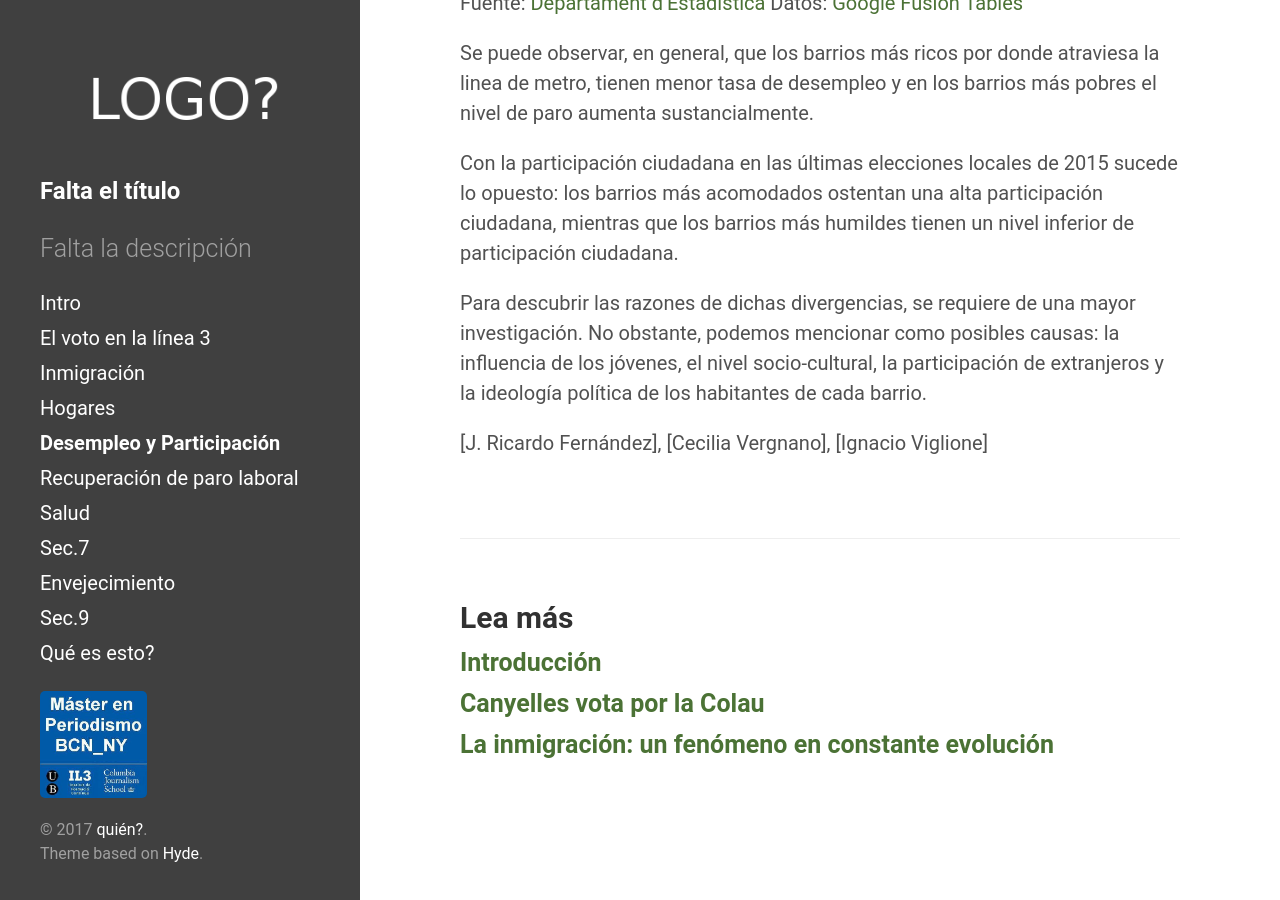
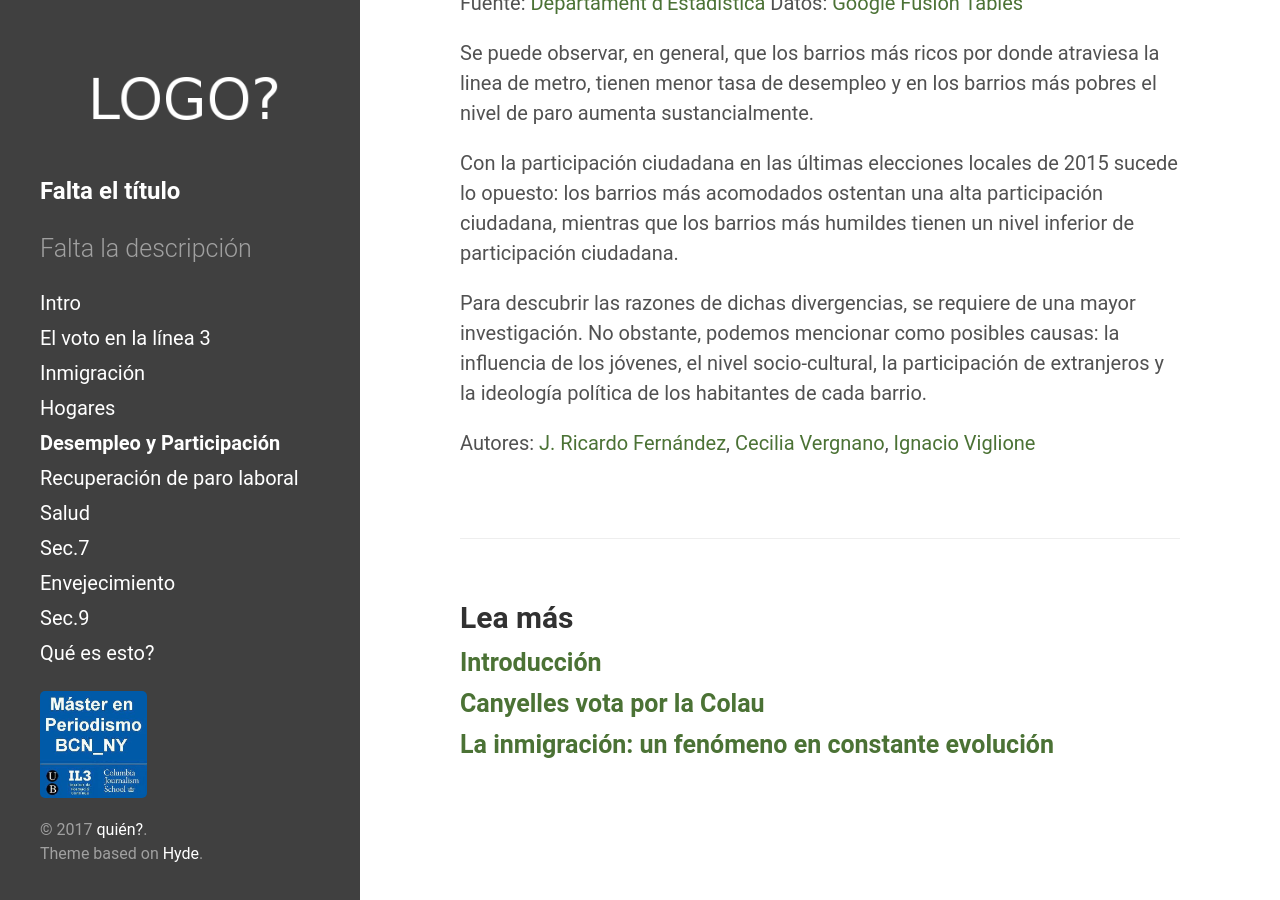
Before and after one commit to mper-bcn-ny/2017-metro, a Jekyll site: the page built from _posts/2017-02-17-seccion_4.md, in a window 1280 px wide and 900 px high, scrolled down 700 px. Built offline with Jekyll 4.4.1, drawn with Linux system fonts in a browser that asks for light colours; part of the change alters nothing that is shown.

Commit message:
Update 2017-02-17-seccion_4.md

```diff
--- a/_posts/2017-02-17-seccion_4.md
+++ b/_posts/2017-02-17-seccion_4.md
@@ -17,4 +17,4 @@ Con la participación ciudadana en las últimas elecciones locales de 2015 suced
 
 Para descubrir las razones de dichas divergencias, se requiere de una mayor investigación. No obstante, podemos mencionar como posibles causas: la influencia de los jóvenes, el nivel socio-cultural, la participación de extranjeros y la ideología política de los habitantes de cada barrio.
 
-[J. Ricardo Fernández], [Cecilia Vergnano], [Ignacio Viglione]
+Autores: [J. Ricardo Fernández](https://la22.org/somosla22/), [Cecilia Vergnano](https://la22.org/somosla22/), [Ignacio Viglione](https://la22.org/somosla22/)
```
